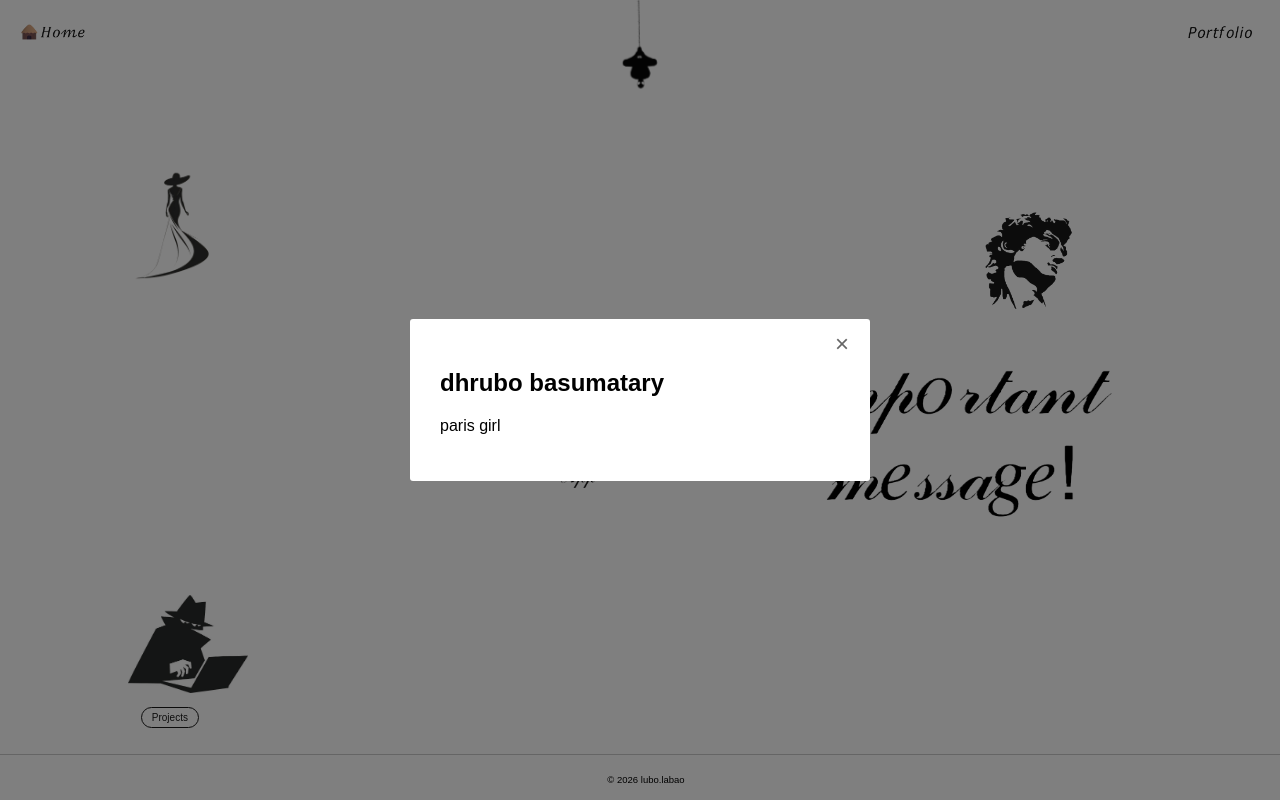
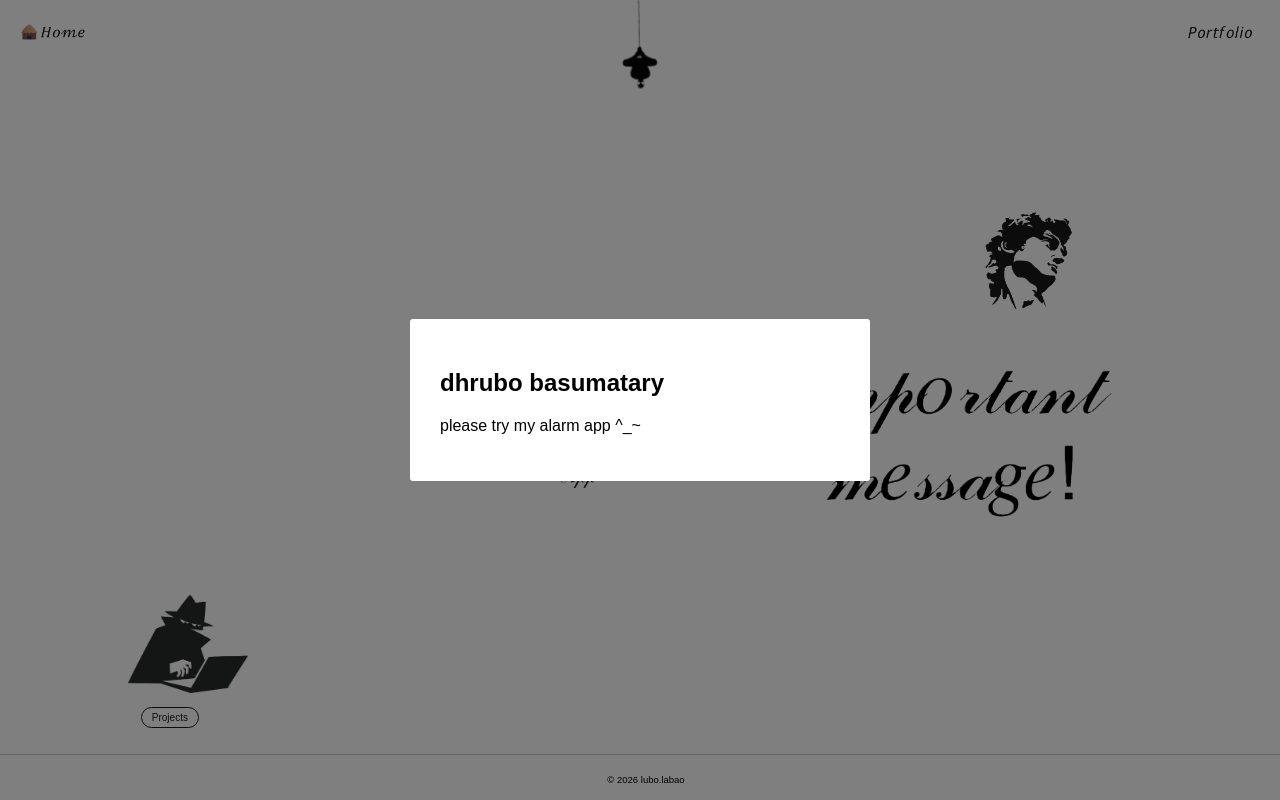
Before and after one commit to draco-go-89/lubo, a plain HTML site: page index.html in a window 1280 px wide. Both pictures are taken after a click on the button 960 px from the left and 442 px from the top of the page. Drawn offline with Linux system fonts and the light colour scheme.

Commit message:
disabled paris girl

```diff
--- a/index.html
+++ b/index.html
@@ -13,7 +13,7 @@
     </div>
 
     <a href=" " class="img-btn btn-one" target="_self" title="Link 1"></a>
-    <a href="https://draco-go-89.github.io/paris/" class="img-btn btn-two" target="_blank" title="Link 2"></a>
+    <!-- <a href="https://draco-go-89.github.io/paris/" class="img-btn btn-two" target="_blank" title="Link 2"></a> -->
     <a href="projects.html" class="img-btn textt" target="_self" title="Link 3">Projects</a>
     <a href="projects.html" class="img-btn btn-four" target="_self" title="Projects"></a>
     <a href="https://draco-go-89.github.io/music-player/" class="img-btn btn-five" target="_self" title="Link 5"></a>
@@ -36,11 +36,11 @@
     <div id="aboutModal" class="modal-backdrop">
 
         <div class="modal-content">
-            <button id="closeAboutBtn" class="close-btn">&times;</button>
+            <button id="closeAboutBtn" class="close-btn"></button> <!-- &times; -->
             <h2>dhrubo basumatary</h2>
-            <!-- <p>please try my alarm app ^_~ </p> -->
+            <p>please try my alarm app ^_~ </p>
             <p></p>
-            <p>paris girl</p>
+            <!-- <p>paris girl</p> -->
             <p></p>
             <p></p>
         </div>
```
